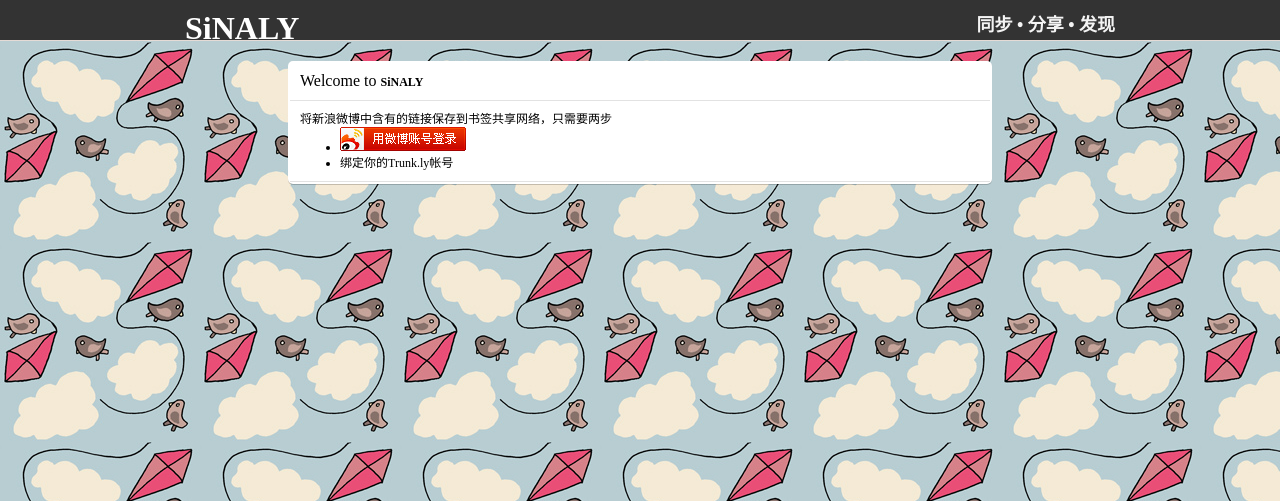
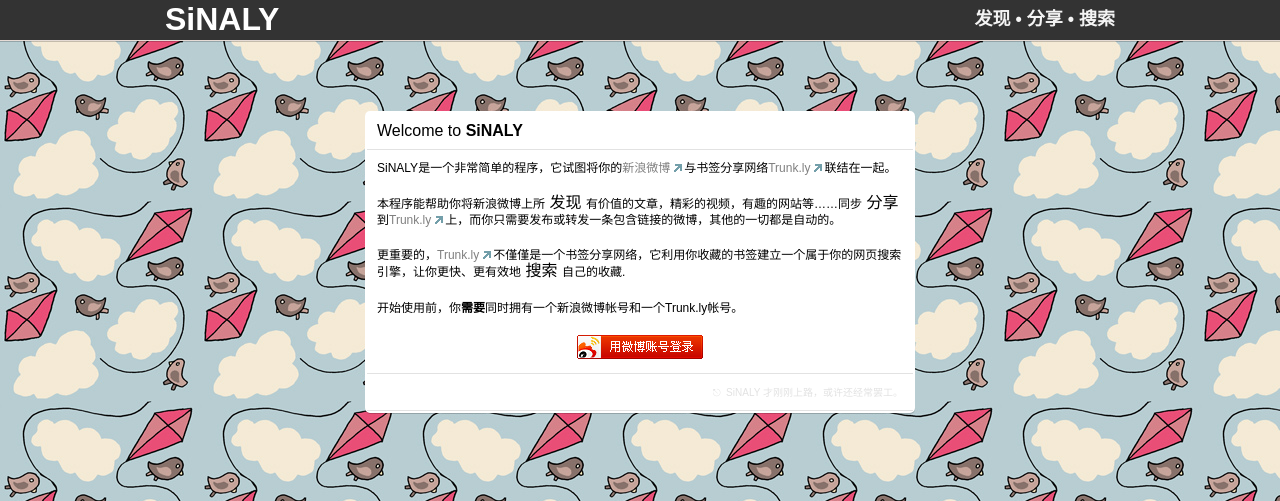
Before and after one commit to roymax/py-sinaly, a Python web app: template views/index.html in a window 1280 px wide. Shown: the top 501 px of the page. Run offline with Jinja, Linux system fonts and the light colour scheme; the template is opened without the code that fills it, so the values that code supplies are empty; grey boxes are pictures that could not be loaded.

Commit message:
release 0.1

```diff
--- a/models.py
+++ b/models.py
@@ -23,7 +23,7 @@ class User(Base):
 	password = Column(String(32))
 	provider = Column(String(4))
 	token = Column(String(32))
-	secret = Column(String(32))
+	secret = Column(String(42))
 
 	def __init__(self, passport, nickname, password, provider, token, secret ):
 		self.passport = passport
--- a/static/stylesheets/style.css
+++ b/static/stylesheets/style.css
@@ -21,10 +21,19 @@
 
 html,body {background: white;-webkit-text-size-adjust: none; margin: 0px; }
 
-a:link { text-decoration: none; color: #000 }
-a:visited { text-decoration: none; color: #000; }
-a:hover { text-decoration: none; color: #000; }
-a:active, a:focus { text-decoration: none; color: #000; }
+body {
+	position:relative;
+	background-repeat: repeat;
+	background: url(../images/bg2.jpg) !important;
+	height: auto;
+}
+
+a {text-decoration: none !important;}
+a:link { text-decoration: underline; color:gray; }
+a:visited { text-decoration: underline; color: #385F8A; }
+a:hover { text-decoration: underline; color: #385F8A; }
+a:active, a:focus { text-decoration: underline; color: #000; }
+
 
 .container {
 	width:950px;
@@ -57,6 +66,7 @@ a:active, a:focus { text-decoration: none; color: #000; }
 
 .box .sep {
 	border-top: 1px solid #F0F0F0;
+
 	margin: 10px 0px;
 }
 
@@ -75,9 +85,10 @@ a:active, a:focus { text-decoration: none; color: #000; }
 	font-size: 32px;
 	font-weight: bold;
 	padding-top: 10px;
-	padding-left: 20px;
+	padding-left: 0px;
 	float: left;
 }
+
 
 .slogen {
 	font-size: 18px;
@@ -88,6 +99,11 @@ a:active, a:focus { text-decoration: none; color: #000; }
 
 .bigger {
 	font-size: 16px;
+}
+
+small {
+	color:#E2E2E2;
+	font-size: smaller;
 }
 
 strong, b {
@@ -106,10 +122,8 @@ strong, b {
 /**************************************/
 
 #warpper {
-	min-height: 500px;
-	background-repeat:
-	repeat; background:
-	url(../images/bg2.jpg) ;
+	min-height: 480px;
+
 	margin:0px auto;
 	padding:0px auto;
 }
@@ -133,10 +147,10 @@ strong, b {
 	padding:0px auto;
 	border-top-width: 1px dashed  #a6a6a6;
 	background-color: white; min-height: 60px;
-	color:#E2E2E2; }
+	color:#999; }
 
 #footer .container {
-	padding: 20px 0;
+	padding: 15px 20px;
 	width: 920px;
 }
 
--- a/views/index.html
+++ b/views/index.html
@@ -1,10 +1,11 @@
 {% extends "templates/default.html" %}
-{% block title %}Sinaly Index{% endblock %}
+{% block title %}Index{% endblock %}
 {% block head %}
     {{ super() }}
 {% endblock %}
 {% block content %}
-    <div class="box" style="width:700px">
+	<div class="span-14 prefix-5 suffix-5 last" style="padding-top: 50px">
+    <div class="box" >
 		<div class="cell">
 			<div class="bigger">Welcome to <strong>SiNALY</strong></div>
 			<div class="fr">
@@ -12,20 +13,23 @@
 			</div>
 		</div>
 		<div class="cell">
-           	将新浪微博中含有的链接保存到书签共享网络，只需要两步
-			<ul>
-				<li><a href="/sina/auth"><img src="/static/images/24.png"></a></li>
-				<li>绑定你的Trunk.ly帐号</li>
-			</ul>
+			<p>SiNALY是一个非常简单的程序，它试图将你的<a href="http://t.sina.com.cn" target="_blank">新浪微博</a>与书签分享网络<a href="http://trunk.ly" target="_blank">Trunk.ly</a>联结在一起。</p>
+			<p>
+			本程序能帮助你将新浪微博上所<span class="bigger"> 发现 </span>有价值的文章，精彩的视频，有趣的网站等……同步<span class="bigger"> 分享  </span>到<a href="http://trunk.ly" target="_blank">Trunk.ly</a>上，而你只需要发布或转发一条包含链接的微博，其他的一切都是自动的。
+			</p>
+			<p>更重要的，<a href="http://trunk.ly" target="_blank">Trunk.ly</a>不僅僅是一个书签分享网络，它利用你收藏的书签建立一个属于你的网页搜索引擎，让你更快、更有效地<span class="bigger"> 搜索 </span>自己的收藏.</p>
+			<p>开始使用前，你<b>需要</b>同时拥有一个新浪微博帐号和一个Trunk.ly帐号。</p>
+			<div class="center"><a href="/sina/auth" title="用新浪微博登录"><img src="/static/images/24.png"></a></div>
 		</div>
- 		{% if statuses %}
 		<div class="cell">
-			<ul>
-			  {% for status in statuses %}
-			    <li>{{status['user']['name']}} 说：<p>{{ status['text'] }}</p></li>
-			  {% endfor %}
-			</ul>
+			&nbsp;
+			<div class="fr">
+				<small>
+					&#x238B;&nbsp;&nbsp;SiNALY 才刚刚上路，或许还经常罢工。
+				</small>
+			</div>
 		</div>
-	{% endif %}
     </div>
+
+	</div>
 {% endblock %}
--- a/views/templates/default.html
+++ b/views/templates/default.html
@@ -5,9 +5,14 @@
     {% block head %}
     <title>{% block title %}{% endblock %} - SiNALY</title>
 	<meta http-equiv="Content-Type" content="text/html; charset=utf-8">
+	<link rel="stylesheet" type="text/css" media="screen,projection" href="/static/stylesheets/screen.css">
+	<link rel="stylesheet" type="text/css" media="print" href="/static/stylesheets/print.css">
+	<!--[if IE]>
+		<link rel="stylesheet" type="text/css" media="screen,projection" href="/static/stylesheets/ie.css">
+	<![endif]-->
 	<link rel="stylesheet" type="text/css" media="screen,projection" href="/static/stylesheets/style.css">
 
-    <link rel="shortcut icon" type="image/png" href="/static/images/favicon.png">
+    <!-- <link rel="shortcut icon" type="image/png" href="/static/images/favicon.png"> -->
 	<script src="/static/javascripts/jquery-1.4.2.min.js" type="text/javascript" charset="utf-8"></script>
 
     {% endblock %}
@@ -16,7 +21,7 @@
 	<div id="header">
 		<div class="container">
 			<a href="/"  id="logo" >SiNALY</a>
-			<span class="slogen">同步 • 分享 • 发现</span>
+			<span class="slogen">发现 • 分享 • 搜索</span>
 		</div>
 	</div>
     <div id="warpper"  >
@@ -31,17 +36,22 @@
 		<div class="container">
 			{% block footer %}
         		<div class="fr">
-					<a href="http://www.webfaction.com/?affiliate=roymax" title="WebFaction Agile hosting from $5.50/mo"><img src="/static/images/webfaction-110x40-dark-logo-bg.png"></a>
-					<a href="http://trunk.ly"><img src="http://trunk.ly/static/trunkly-social-icon.png"></a>
-					<a href="http://open.t.sina.com.cn"><img src="/static/images/sina-logo-64_64.png"></a>
+					<a href="http://www.webfaction.com/?affiliate=roymax" target="_blank" title="WebFaction Agile hosting from $5.50/mo"><img src="/static/images/webfaction-110x40-dark-logo-bg.png"></a>&nbsp;&nbsp;
+					<a href="http://trunk.ly" target="_blank"><img src="http://trunk.ly/static/trunkly-social-icon.png"></a>&nbsp;&nbsp;
+					<a href="http://open.t.sina.com.cn" target="_blank"><img src="/static/images/sina-logo-64_64.png"></a>
 				</div>
-				<div>SiNALY是一个URL共享项目</div>
-				<div>&copy; Copyright 2010 by <a href="http://blog.roynotes.com/">Roy</a>. </div>
-
+				<!-- <strong><a href="/about">About</a></strong>&nbsp;&nbsp;|&nbsp;&nbsp;-->
+				<strong><a href="/about" title="About SiNALY">About</a></strong>&nbsp;&nbsp;|&nbsp;&nbsp;
+				<strong><a href="/faq">FAQ</a></strong>&nbsp;&nbsp;|&nbsp;&nbsp;
+				<strong><a href="http://t.sina.com.cn/roymax" target="_blank"  title="Roy的新浪微博">反馈</a></strong>
+				<div style="height:8px" ></div>
+				<div>SiNALY是一个非常简单的程序，它试图将你的新浪微博与书签分享网络Trunk.ly联结在一起。</div>
+				<div>&copy; Copyright 2010 by <a href="http://blog.roynotes.com/" target="_blank" title="Roy Notes">Roy</a>. </div>
+				<div style="height:5px" ></div>
 				<small>
 					VERSION: 0.1
 					<br>
-			   		 No Time is No Excuse
+			   		 &#x238B;&nbsp;&nbsp;No Time is No Excuse
 				</small>
         	{% endblock %}
 		</div>
```
Also changed, not shown: app.py (+90 -10 lines), fetch.py (+9 -5 lines), views/about.html (added, +29 -0 lines), views/faq.html (added, +29 -0 lines), views/home.html (added, +29 -0 lines), views/trunk.html (added, +37 -0 lines).
